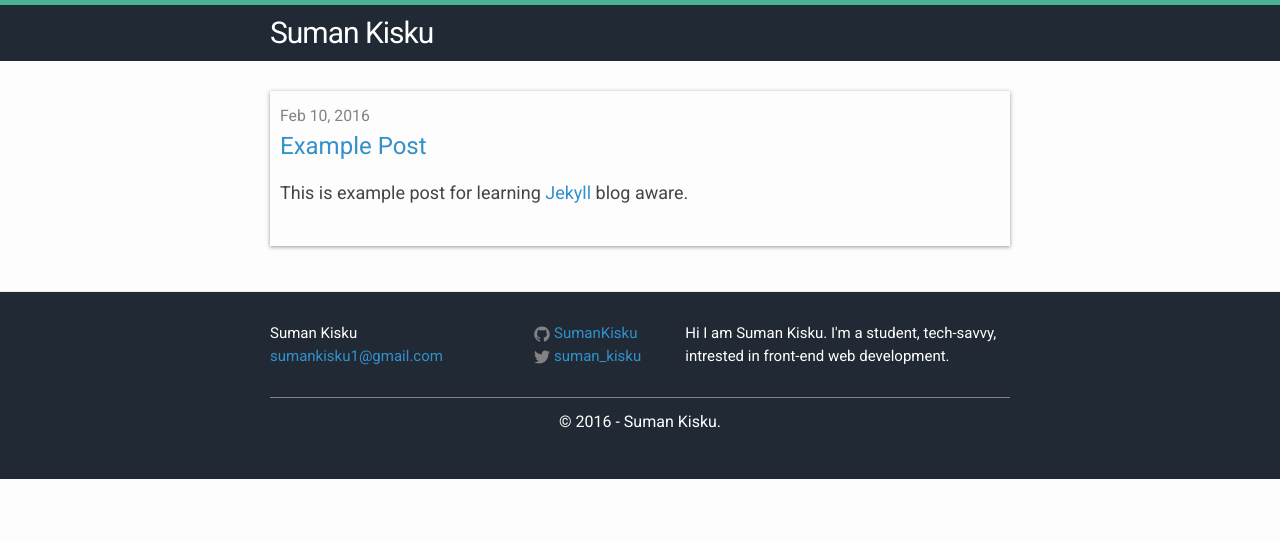
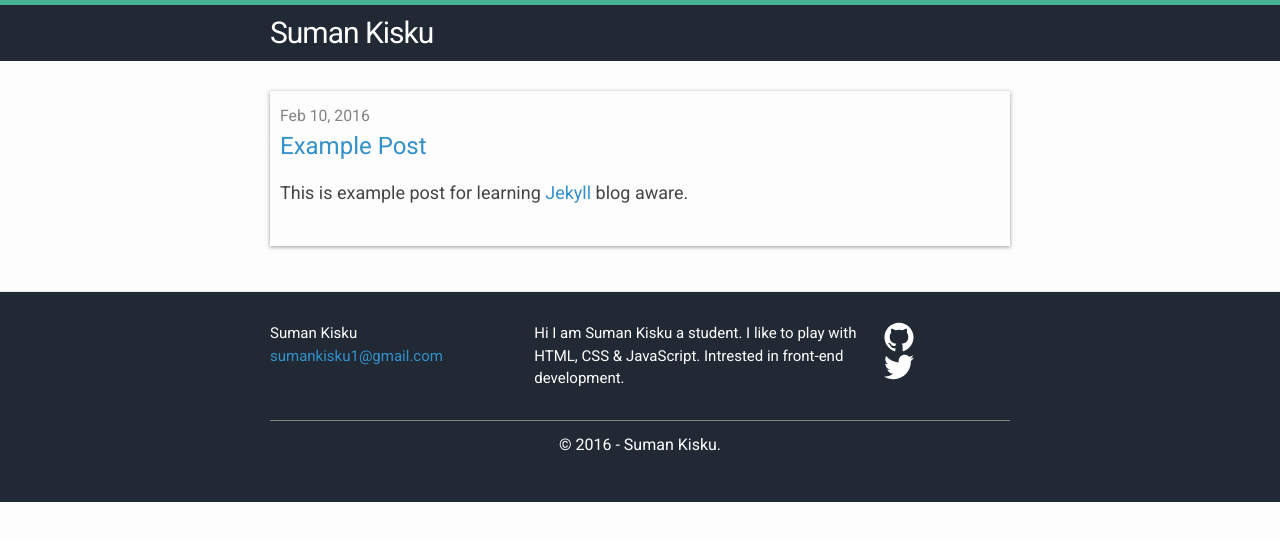
Before and after one commit to SumanKisku/sumankisku.github.io, a Jekyll site: the page built from index.html, in a window 1280 px wide. Shown: the top 541 px of the page. Built offline with Jekyll 4.4.1, drawn with Linux system fonts in a browser that asks for light colours.

Commit message:
Intial commit

```diff
--- a/_config.yml
+++ b/_config.yml
@@ -9,8 +9,7 @@
 title: Suman Kisku
 email: sumankisku1@gmail.com
 description: > # this means to ignore newlines until "baseurl:"
-  Hi I am Suman Kisku. I'm a student, tech-savvy,
-  intrested in front-end web development.
+  Hi I am Suman Kisku a student. I like to play with HTML, CSS & JavaScript. Intrested in front-end development.
 baseurl: "" # the subpath of your site, e.g. /blog
 url: "http://sumankisku.github.io" # the base hostname & protocol for your site
 twitter_username: suman_kisku
--- a/_includes/footer.html
+++ b/_includes/footer.html
@@ -11,6 +11,10 @@
       </div>
 
       <div class="footer-col footer-col-2">
+        <p>{{ site.description }}</p>
+      </div>
+
+      <div class="footer-col footer-col-3">
         <ul class="social-media-list">
           {% if site.github_username %}
           <li>
@@ -26,9 +30,6 @@
         </ul>
       </div>
 
-      <div class="footer-col footer-col-3">
-        <p>{{ site.description }}</p>
-      </div>
     </div>
     <footer id="copy-right">
         <p>&copy; 2016 - Suman Kisku.</p>
--- a/_includes/icon-github.html
+++ b/_includes/icon-github.html
@@ -1 +1 @@
-<a href="https://github.com/{{ include.username }}"><span class="icon icon--github">{% include icon-github.svg %}</span><span class="username">{{ include.username }}</span></a>
+<a href="https://github.com/{{ include.username }}"><span class="icon icon--github">{% include icon-github.svg %}</span></a>
--- a/_includes/icon-twitter.html
+++ b/_includes/icon-twitter.html
@@ -1 +1 @@
-<a href="https://twitter.com/{{ include.username }}"><span class="icon icon--twitter">{% include icon-twitter.svg %}</span><span class="username">{{ include.username }}</span></a>
+<a href="https://twitter.com/{{ include.username }}"><span class="icon icon--twitter">{% include icon-twitter.svg %}</span></a>
--- a/_sass/_base.scss
+++ b/_sass/_base.scss
@@ -195,12 +195,13 @@ pre {
 
     > svg {
         display: inline-block;
-        width: 16px;
-        height: 16px;
+        width: 30px;
+        height: 30px;
         vertical-align: middle;
+        margin-left: 10px;
 
         path {
-            fill: $grey-color;
+            fill: $white-color;
         }
     }
 }
--- a/_sass/_layout.scss
+++ b/_sass/_layout.scss
@@ -94,14 +94,16 @@
 }
 
 .footer-col-2 {
+    width: -webkit-calc(45% - (#{$spacing-unit} / 2));
+    width:         calc(45% - (#{$spacing-unit} / 2));
+}
+
+.footer-col-3 {
     width: -webkit-calc(20% - (#{$spacing-unit} / 2));
     width:         calc(20% - (#{$spacing-unit} / 2));
 }
 
-.footer-col-3 {
-    width: -webkit-calc(45% - (#{$spacing-unit} / 2));
-    width:         calc(45% - (#{$spacing-unit} / 2));
-}
+
 
 @include media-query($on-laptop) {
     .footer-col-1,
```
